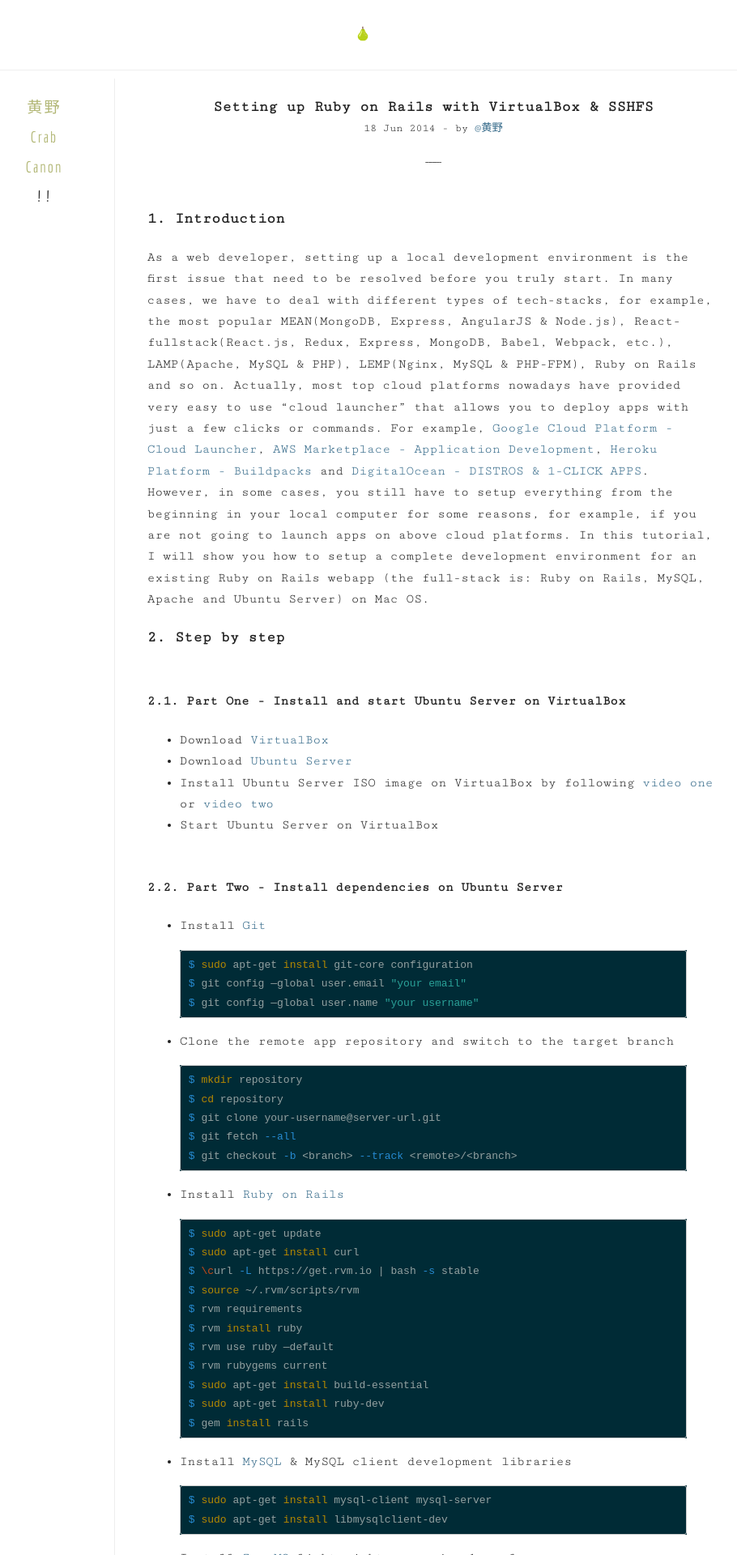
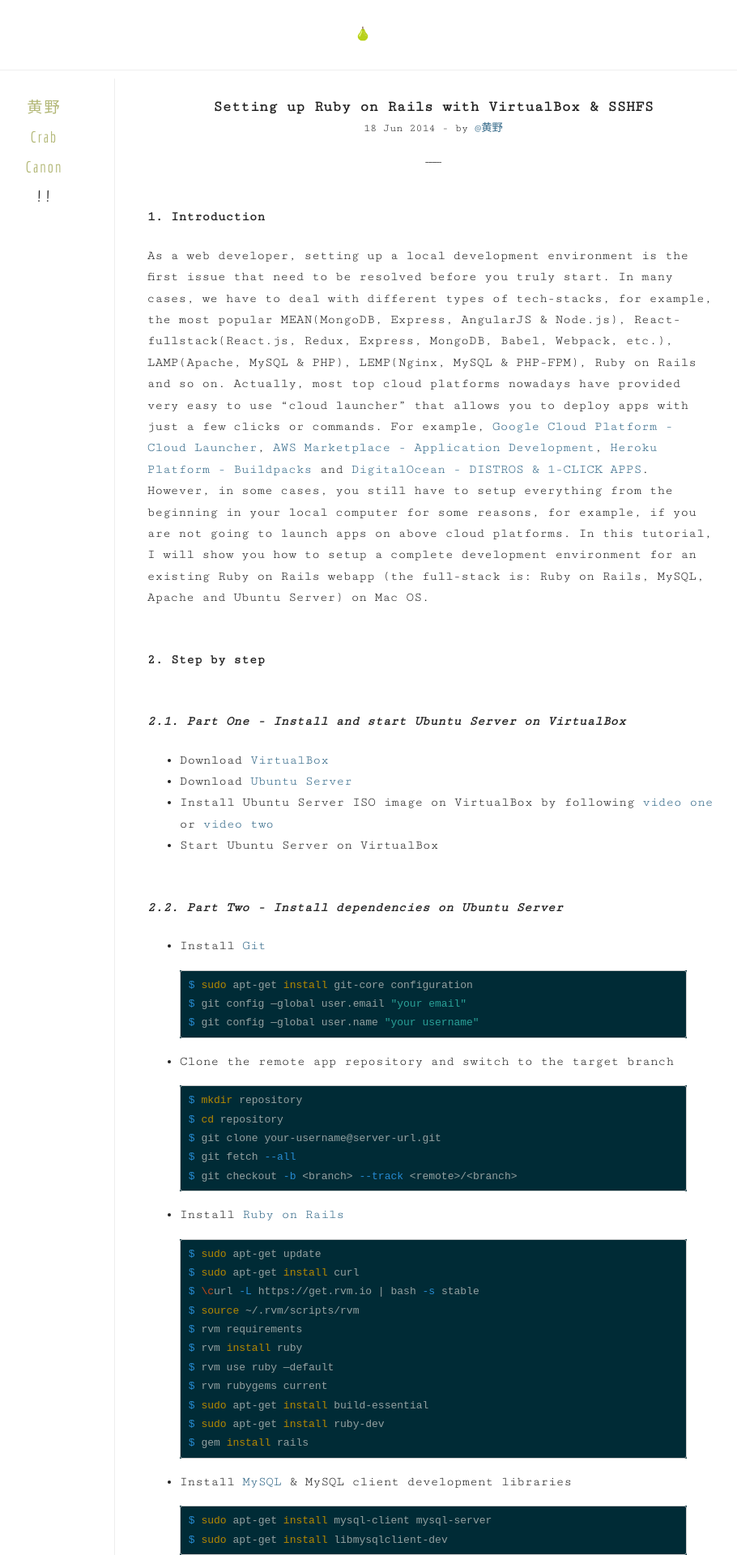
Before and after one commit to crabcanon/crabcanon.github.com, a Jekyll site: the page built from _posts/2014-06-18-setting-up-ruby-on-rails-with-virtualbox-sshfs.md, in a window 1280 px wide. Shown: the top 1920 px of the page at 81% size, without its empty margins (192-1102 px from the left). Built offline with Jekyll 4.4.1, drawn with Linux system fonts in a browser that asks for light colours; comment, search, counter and statistics services are not loaded.

Commit message:
Update blog

```diff
--- a/_posts/2014-06-18-setting-up-ruby-on-rails-with-virtualbox-sshfs.md
+++ b/_posts/2014-06-18-setting-up-ruby-on-rails-with-virtualbox-sshfs.md
@@ -6,21 +6,21 @@
 tags: [Ubuntu Server, Ruby on Rails, MySQL, VirtualBox, SSHFS]
 ---
 
-###1. Introduction
+####1. Introduction
 
 As a web developer, setting up a local development environment is the first issue that need to be resolved before you truly start. In many cases, we have to deal with different types of tech-stacks, for example, the most popular MEAN(MongoDB, Express, AngularJS & Node.js), React-fullstack(React.js, Redux, Express, MongoDB, Babel, Webpack, etc.), LAMP(Apache, MySQL & PHP), LEMP(Nginx, MySQL & PHP-FPM), Ruby on Rails and so on. Actually, most top cloud platforms nowadays have provided very easy to use "cloud launcher" that allows you to deploy apps with just a few clicks or commands. For example, [Google Cloud Platform - Cloud Launcher](https://cloud.google.com/launcher/?cat=INFRASTRUCTURE), [AWS Marketplace - Application Development](https://aws.amazon.com/marketplace/b/2649279011/ref=gtw_navlft_node_2649279011?page=1&category=2649279011), [Heroku Platform - Buildpacks](https://elements.heroku.com/buildpacks) and [DigitalOcean - DISTROS & 1-CLICK APPS](https://www.digitalocean.com/features/one-click-apps/). However, in some cases, you still have to setup everything from the beginning in your local computer for some reasons, for example, if you are not going to launch apps on above cloud platforms. In this tutorial, I will show you how to setup a complete development environment for an existing Ruby on Rails webapp (the full-stack is: Ruby on Rails, MySQL, Apache and Ubuntu Server) on Mac OS.
 
 
-###2. Step by step
+####2. Step by step
 
-####2.1. Part One - Install and start Ubuntu Server on VirtualBox
+####*2.1. Part One - Install and start Ubuntu Server on VirtualBox*
 
 * Download [VirtualBox](https://www.virtualbox.org/wiki/Downloads)
 * Download [Ubuntu Server](http://www.ubuntu.com/download/server)
 * Install Ubuntu Server ISO image on VirtualBox by following [video one](https://www.youtube.com/watch?v=HjuazgdyAdc) or [video two](https://www.youtube.com/watch?v=MaAqAx77COM)
 * Start Ubuntu Server on VirtualBox
 
-####2.2. Part Two - Install dependencies on Ubuntu Server
+####*2.2. Part Two - Install dependencies on Ubuntu Server*
 
 * Install [Git](https://git-scm.com/)
 
@@ -144,7 +144,7 @@
 {% endhighlight %}
 
 
-####2.3. Part Three - Connect virtual Ubuntu Server with your Mac OS and develop/test the webapp on the local IDE/browsers based on SSH and SSHFS
+####*2.3. Part Three - Connect virtual Ubuntu Server with your Mac OS and develop/test the webapp on the local IDE/browsers based on SSH and SSHFS*
 
 Because we are not able to develop or test the webapp in a place (Ubuntu Server) where IDEs and browsers don't exist, we have to connect the virtual Ubuntu Server with Mac OS so that all the resources of our computer can be utilized. For example, how to use your favourite [RubyMine](https://www.jetbrains.com/ruby/), [Sublime Text](http://www.sublimetext.com/) or [Atom](https://atom.io/) installed on your Mac to develop a webapp deployed on the virtual Ubuntu Server and meanwhile how to preview or test it on local browsers like Safari, Chrome or Firefox? This is actually a pretty tricky issue if you don't have any experience before. But by following the instruction below, you can easily get out of the woods for sure.
 
```
